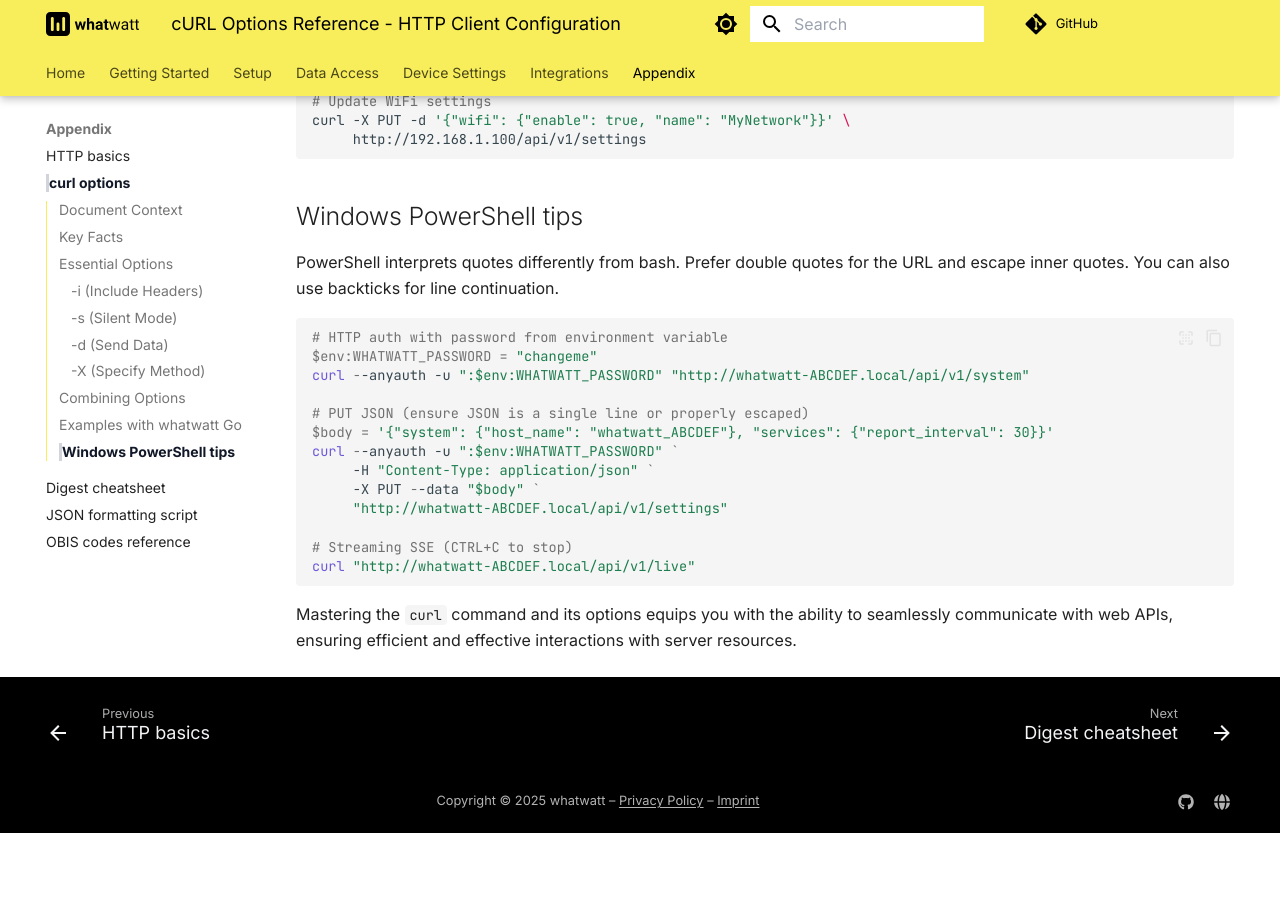
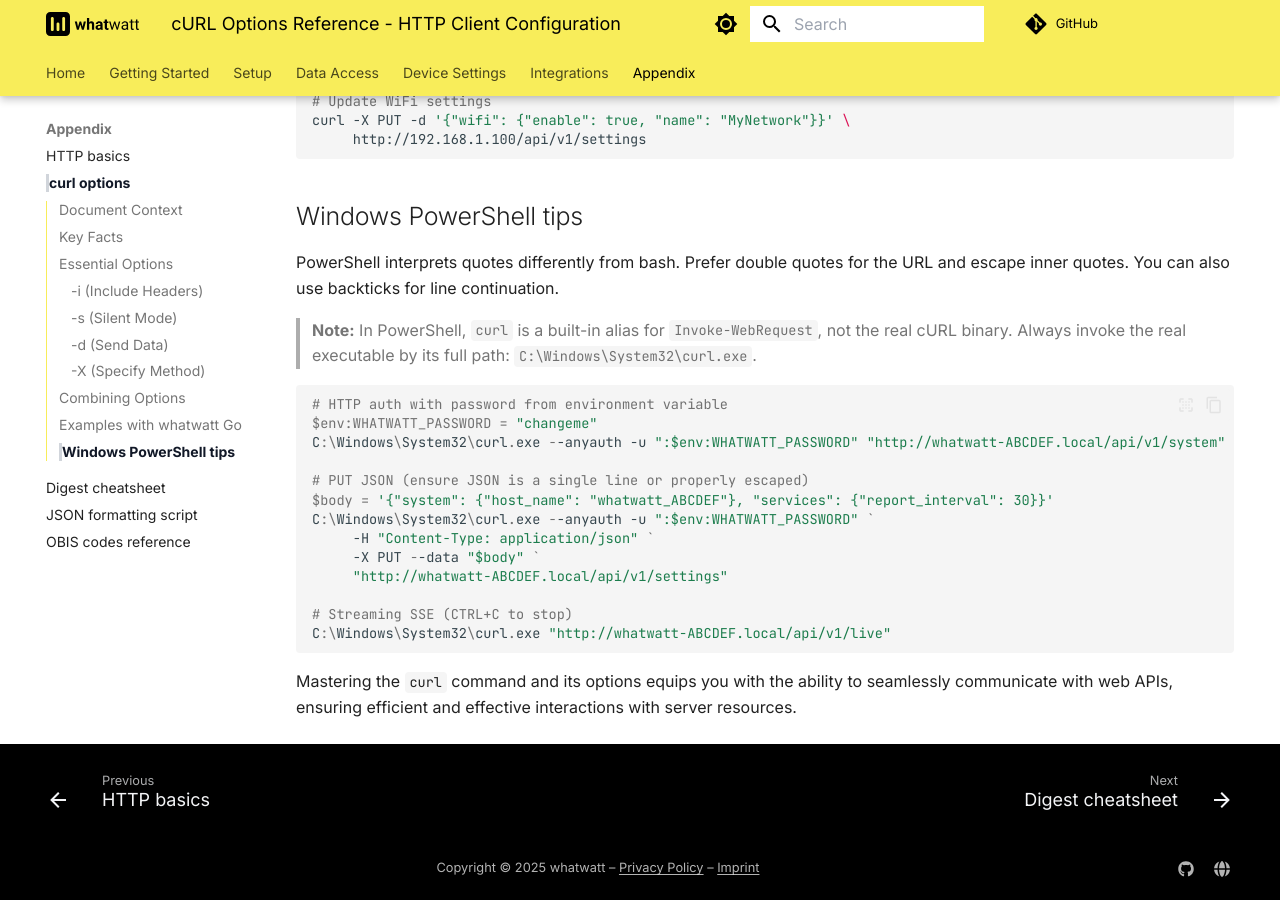
Before and after one commit to whatwatt-ch/whatwatt-go-documentation, an MkDocs documentation site: the page built from docs/90-appendix/curl-options.md, in a window 1280 px wide and 900 px high, scrolled down 2038 px. Built offline with MkDocs 1.6.1 and Material for MkDocs 9.7.7, drawn with Linux system fonts in a browser that asks for light colours; before the commit the page ends 2871 px from its top, so only the background shows below that.

Commit message:
docs: use C:\Windows\System32\curl.exe in PowerShell examples
In PowerShell, 'curl' is a built-in alias for Invoke-WebRequest, not the
real cURL binary. Invoke the real executable by its full path in all
PowerShell examples.

````diff
--- a/docs/90-appendix/curl-options.md
+++ b/docs/90-appendix/curl-options.md
@@ -112,20 +112,22 @@
 
 PowerShell interprets quotes differently from bash. Prefer double quotes for the URL and escape inner quotes. You can also use backticks for line continuation.
 
+> **Note:** In PowerShell, `curl` is a built-in alias for `Invoke-WebRequest`, not the real cURL binary. Always invoke the real executable by its full path: `C:\Windows\System32\curl.exe`.
+
 ```powershell
 # HTTP auth with password from environment variable
 $env:WHATWATT_PASSWORD = "changeme"
-curl --anyauth -u ":$env:WHATWATT_PASSWORD" "http://whatwatt-ABCDEF.local/api/v1/system"
+C:\Windows\System32\curl.exe --anyauth -u ":$env:WHATWATT_PASSWORD" "http://whatwatt-ABCDEF.local/api/v1/system"
 
 # PUT JSON (ensure JSON is a single line or properly escaped)
 $body = '{"system": {"host_name": "whatwatt_ABCDEF"}, "services": {"report_interval": 30}}'
-curl --anyauth -u ":$env:WHATWATT_PASSWORD" `
+C:\Windows\System32\curl.exe --anyauth -u ":$env:WHATWATT_PASSWORD" `
      -H "Content-Type: application/json" `
      -X PUT --data "$body" `
      "http://whatwatt-ABCDEF.local/api/v1/settings"
 
 # Streaming SSE (CTRL+C to stop)
-curl "http://whatwatt-ABCDEF.local/api/v1/live"
+C:\Windows\System32\curl.exe "http://whatwatt-ABCDEF.local/api/v1/live"
 ```
 
 Mastering the `curl` command and its options equips you with the ability to seamlessly communicate with web APIs, ensuring efficient and effective interactions with server resources.
````
Also changed, not shown: docs/90-appendix/digest-cheatsheet.md (+4 -2 lines).
